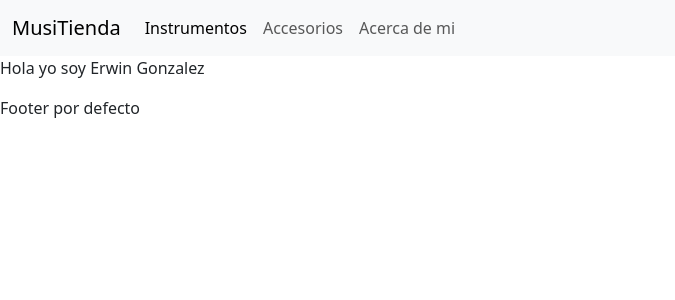
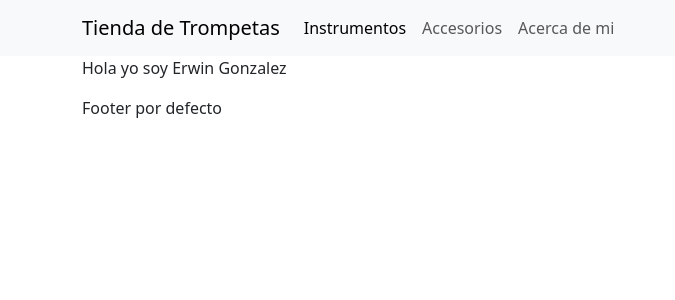
Before and after one commit to ErwinGonzalezBonilla/trabajofinalcoderhouse, a Django app: page /inicio/ in a window 1280 px wide. Shown: the top 300 px of the page, without its empty margins (0-675 px from the left). Run offline with Django 5.2, Linux system fonts and the light colour scheme.

Commit message:
arreglamos los containers

```diff
--- a/templates/base.html
+++ b/templates/base.html
@@ -16,11 +16,17 @@
             {% include 'navigation.html' %}
         {% endblock %}
     </header>
-    {% block content %}Contenido por defecto{% endblock %}
+    <main class="container-xl">
+        {% block content %}Contenido por defecto{% endblock %}
+    </main>
+
     <footer>
-        {% block footer %}
-            Footer por defecto
-        {% endblock %}
+        <div class="container-xl">
+            {% block footer %}
+             Footer por defecto
+            {% endblock %}
+        </div>
+
     </footer>
     <script src="https://cdn.jsdelivr.net/npm/bootstrap@5.3.3/dist/js/bootstrap.bundle.min.js" integrity="sha384-YvpcrYf0tY3lHB60NNkmXc5s9fDVZLESaAA55NDzOxhy9GkcIdslK1eN7N6jIeHz" crossorigin="anonymous"></script>
 </body>
--- a/templates/navigation.html
+++ b/templates/navigation.html
@@ -1,6 +1,6 @@
 <nav class="navbar navbar-expand-lg bg-body-tertiary">
-    <div class="container-fluid">
-      <a class="navbar-brand" href="/">MusiTienda</a>
+    <div class="container-xl">
+      <a class="navbar-brand" href="/">Tienda de Trompetas</a>
       <button class="navbar-toggler" type="button" data-bs-toggle="collapse" data-bs-target="#navbarSupportedContent" aria-controls="navbarSupportedContent" aria-expanded="false" aria-label="Toggle navigation">
         <span class="navbar-toggler-icon"></span>
       </button>
```
